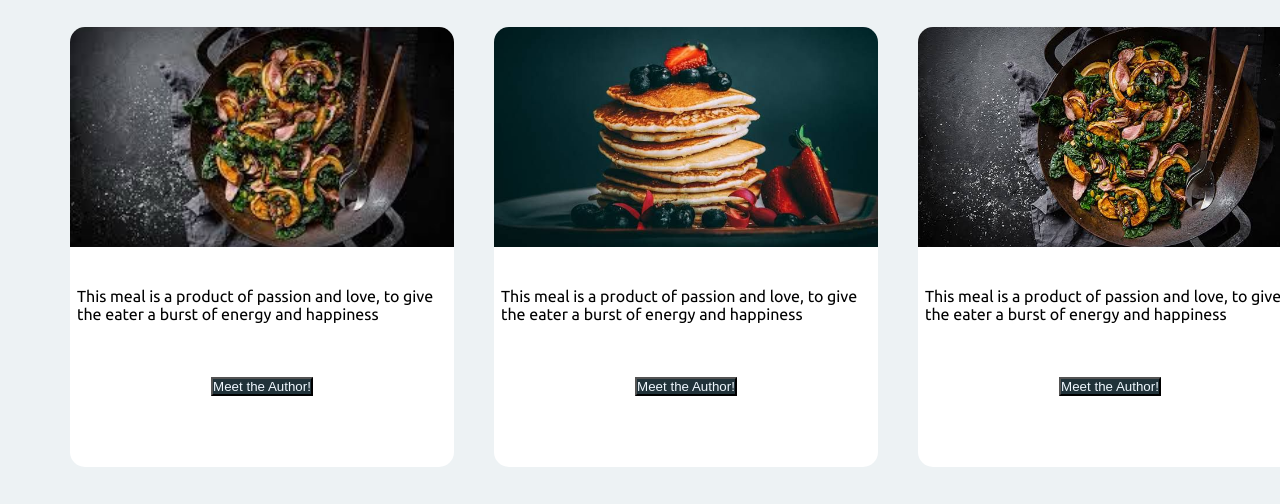
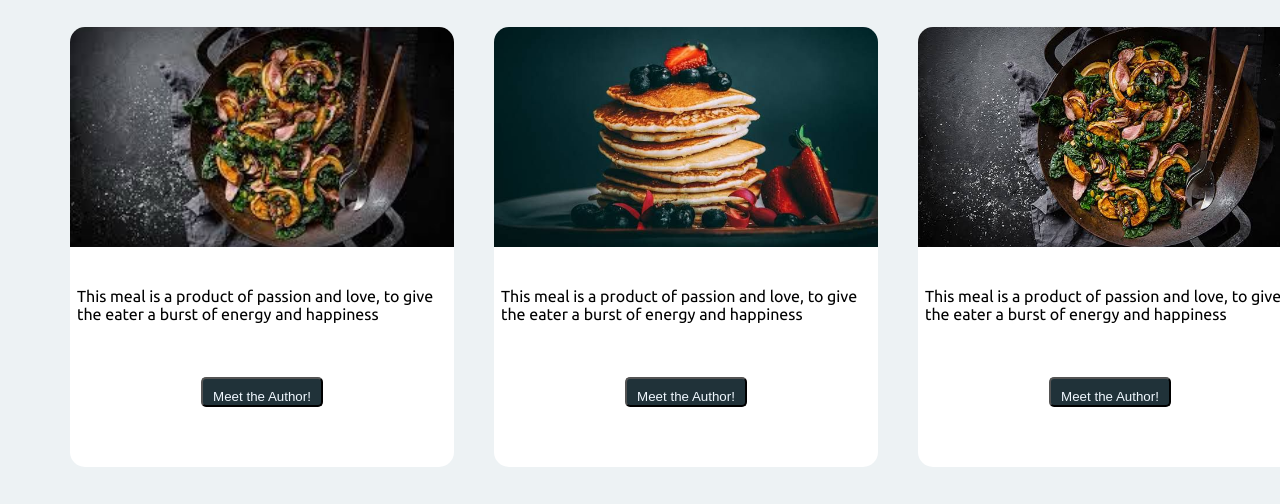
Before and after one commit to valentina-buoro/Udacity-First-Project, a plain HTML site: page index.html in a window 1280 px wide. Shown: the part 410-914 px from the top of the page. Drawn offline with Linux system fonts and the light colour scheme.

Commit message:
Update main.css

```diff
--- a/main.css
+++ b/main.css
@@ -11,6 +11,9 @@ body{
 button{
     background-color: #203239;
     color: aliceblue;
+    border-radius: 5px;
+    height:30px;
+    padding: 10px;
 }
 .container{
 
```
